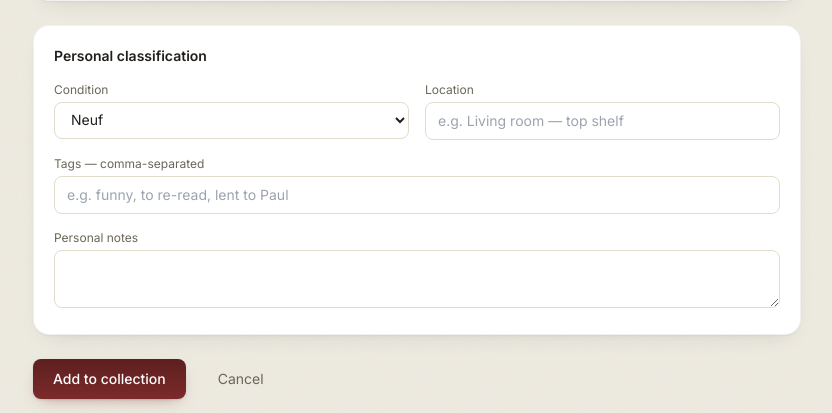
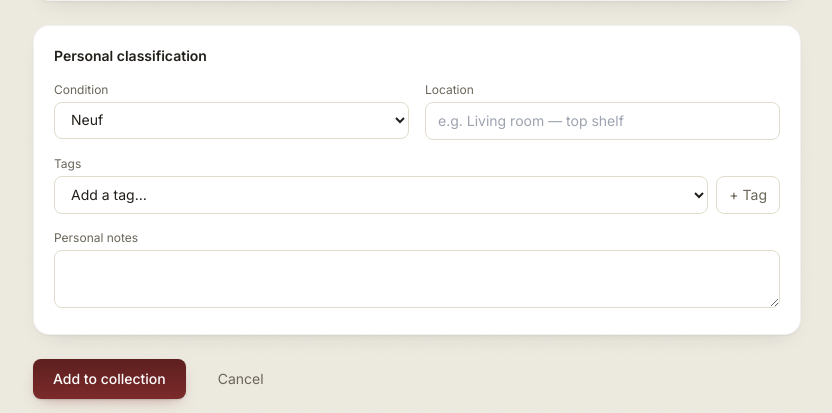
Before and after one commit to nopalpite/bibliak, a Flask app: page /books/new in a window 1280 px wide. Shown: the part 938-1351 px from the top of the page, without its empty margins (367-1199 px from the left). Run offline with Flask 3, Linux system fonts and the light colour scheme; data comes from the database, SQL or seed files in the repository; data that the repository does not hold is empty; some libraries are stand-ins or nearby versions.

Commit message:
Make tags a dropdown-select like series and publisher, not free text
Tags in the add/edit form now come from a dropdown of existing tags
(multi-select via removable chips) plus a "+" quick-create button, the
same pattern already used for series and publisher — avoids the
duplicate/typo tags a free-text field invited. Tags can still be
managed from Administration > Reference data, unchanged.

The submitted "tags" field is still a comma-separated string under the
hood, so book_service and the CSV/JSON import/export formats are
unaffected. Chips are rendered client-side via the DOM API rather than
string-built HTML, since a tag label can contain quotes or apostrophes
that would otherwise break out of an inline event-handler attribute —
verified with an apostrophe-containing tag end to end (dropdown add,
quick-create, submit, re-edit).

```diff
--- a/app/routes/books.py
+++ b/app/routes/books.py
@@ -120,6 +120,52 @@ def quick_create_publisher():
         "partials/field_publisher.html",
         publishers=Publisher.query.order_by(Publisher.name).all(),
         values={"publisher_id": publisher.id},
+        message=message,
+        error=False,
+        entered_name="",
+    )
+
+
+@books_bp.route("/tags/quick-create", methods=["POST"])
+def quick_create_tag():
+    """Creates a tag from the add/edit form (the "+" button next to the
+    tags selector), without leaving the page. The newly created tag is
+    added to the tags already selected in the returned field (passed
+    through as a comma-separated "selected" field, mirroring the "tags"
+    hidden field the form itself submits)."""
+    name = request.form.get("name", "").strip()
+    selected = [t for t in request.form.get("selected", "").split(",") if t.strip()]
+
+    if not name:
+        return render_template(
+            "partials/field_tags.html",
+            existing_tags=Tag.query.order_by(Tag.label).all(),
+            values={"tags_list": selected},
+            message=t('Please enter a tag name.'),
+            error=True,
+            entered_name="",
+        )
+
+    tag = Tag.query.filter_by(label=name).first()
+    already_existing = tag is not None
+    if not tag:
+        tag = Tag(label=name)
+        db.session.add(tag)
+        db.session.commit()
+
+    if tag.label not in selected:
+        selected.append(tag.label)
+
+    message = (
+        t('"{name}" already existed: added.', name=tag.label)
+        if already_existing
+        else t('"{name}" created and added.', name=tag.label)
+    )
+
+    return render_template(
+        "partials/field_tags.html",
+        existing_tags=Tag.query.order_by(Tag.label).all(),
+        values={"tags_list": selected},
         message=message,
         error=False,
         entered_name="",
@@ -335,7 +381,7 @@ def _empty_values():
     return {
         "title": "", "item_type": "", "isbn": "", "series_id": None, "volume": "",
         "authors": "", "publisher_id": None, "publication_date": "", "summary": "",
-        "condition": "", "location": "", "tags": "", "personal_notes": "",
+        "condition": "", "location": "", "tags": "", "tags_list": [], "personal_notes": "",
         "image_url": None, "remote_image_url": None,
     }
 
@@ -354,6 +400,7 @@ def _values_from_book(book):
         "condition": book.condition or "",
         "location": book.location.label if book.location else "",
         "tags": ", ".join(book.tag_list),
+        "tags_list": book.tag_list,
         "personal_notes": book.personal_notes or "",
         "image_url": url_for("static", filename="covers/" + book.cover_image) if book.cover_image else None,
         "remote_image_url": None,
@@ -374,6 +421,7 @@ def _values_from_prefill(prefill):
         "condition": "",
         "location": "",
         "tags": "",
+        "tags_list": [],
         "personal_notes": "",
         "image_url": prefill.get("image_url"),
         "remote_image_url": prefill.get("image_url"),
@@ -411,6 +459,7 @@ def _values_from_form(form):
         "condition": form.get("condition", ""),
         "location": form.get("location", ""),
         "tags": form.get("tags", ""),
+        "tags_list": [t for t in form.get("tags", "").split(",") if t.strip()],
         "personal_notes": form.get("personal_notes", ""),
         "image_url": form.get("remote_image_url") or None,
         "remote_image_url": form.get("remote_image_url") or None,
--- a/app/templates/book_form.html
+++ b/app/templates/book_form.html
@@ -179,14 +179,7 @@
       </div>
 
       <div>
-        <label class="block text-xs mb-1" style="color: var(--ink-muted);">{{ t('Tags — comma-separated') }}</label>
-        <input type="text" name="tags" list="tags-list"
-               value="{{ values.tags }}"
-               placeholder="{{ t('e.g. funny, to re-read, lent to Paul') }}"
-               class="w-full px-3 py-2 rounded-lg border text-sm bg-transparent" style="border-color: var(--border);">
-        <datalist id="tags-list">
-          {% for tag in existing_tags %}<option value="{{ tag.label }}">{% endfor %}
-        </datalist>
+        {% include "partials/field_tags.html" %}
       </div>
 
       <div>
@@ -219,6 +212,8 @@
     create: {{ t('Create')|tojson }},
     seriesCreateFailed: {{ t('Could not create the series: check your connection and try again.')|tojson }},
     publisherCreateFailed: {{ t('Could not create the publisher: check your connection and try again.')|tojson }},
+    tagCreateFailed: {{ t('Could not create the tag: check your connection and try again.')|tojson }},
+    removeTag: {{ t('Remove {tag}')|tojson }},
   };
 
   function previewPhoto(event) {
@@ -261,6 +256,11 @@
   function showCreatePublisher() {
     document.getElementById('publisher-creation').classList.remove('hidden');
     document.getElementById('new-publisher-name').focus();
+  }
+
+  function showCreateTag() {
+    document.getElementById('tags-creation').classList.remove('hidden');
+    document.getElementById('new-tag-name').focus();
   }
 
   // Deliberately using plain fetch() rather than HTMX: this button lives
@@ -343,18 +343,113 @@
     }
   }
 
+  let tagCreationInProgress = false;
+
+  async function quickCreateTag() {
+    if (tagCreationInProgress) return;
+    tagCreationInProgress = true;
+
+    const nameField = document.getElementById('new-tag-name');
+    const button = document.getElementById('create-tag-button');
+    const name = nameField ? nameField.value : '';
+
+    if (button) { button.disabled = true; button.textContent = FORM_I18N.creating; }
+
+    try {
+      const response = await fetch("{{ url_for('books.quick_create_tag') }}", {
+        method: 'POST',
+        headers: { 'Content-Type': 'application/x-www-form-urlencoded' },
+        body: 'name=' + encodeURIComponent(name) + '&selected=' + encodeURIComponent(currentTags().join(',')),
+      });
+      if (!response.ok) {
+        throw new Error('HTTP response ' + response.status);
+      }
+      const html = await response.text();
+      const container = document.getElementById('tags-field-container');
+      if (container) {
+        container.outerHTML = html;
+        renderTagChips(currentTags());
+      }
+    } catch (error) {
+      if (button) { button.disabled = false; button.textContent = FORM_I18N.create; }
+      alert(FORM_I18N.tagCreateFailed);
+    } finally {
+      tagCreationInProgress = false;
+    }
+  }
+
+  // --- Tags: dropdown-picked, multi-value, rendered as removable chips.
+  // Chips are built with the DOM API (not string/innerHTML concatenation):
+  // a tag label can contain quotes or apostrophes, which would otherwise
+  // break out of an inline onclick="..." attribute — see
+  // tests/test_template_safety.py for the same pitfall server-side.
+  function currentTags() {
+    const field = document.getElementById('tags-hidden-field');
+    return field && field.value ? field.value.split(',') : [];
+  }
+
+  function setTags(tags) {
+    document.getElementById('tags-hidden-field').value = tags.join(',');
+    renderTagChips(tags);
+  }
+
+  function renderTagChips(tags) {
+    const container = document.getElementById('tags-chips');
+    if (!container) return;
+    container.className = 'flex flex-wrap gap-1.5' + (tags.length ? ' mt-2' : '');
+    container.innerHTML = '';
+    tags.forEach((label) => {
+      const chip = document.createElement('span');
+      chip.className = 'tag-chip inline-flex items-center gap-1 pl-2.5 pr-1.5 py-1 rounded-full text-xs';
+      chip.style.background = 'var(--accent-soft)';
+      chip.style.color = 'var(--accent)';
+      chip.append(label + ' ');
+
+      const button = document.createElement('button');
+      button.type = 'button';
+      button.className = 'leading-none w-4 h-4 inline-flex items-center justify-center rounded-full hover:bg-black/10';
+      button.textContent = '×';
+      button.setAttribute('aria-label', FORM_I18N.removeTag.replace('{tag}', label));
+      button.addEventListener('click', () => removeTag(label));
+      chip.appendChild(button);
+
+      container.appendChild(chip);
+    });
+  }
+
+  function addSelectedTag() {
+    const select = document.getElementById('tags-select');
+    const label = select.value;
+    select.value = '';
+    if (!label) return;
+    const tags = currentTags();
+    if (!tags.includes(label)) {
+      tags.push(label);
+      setTags(tags);
+    }
+  }
+
+  function removeTag(label) {
+    setTags(currentTags().filter((t) => t !== label));
+  }
+
+  renderTagChips(currentTags());
+
   // Event delegation on document rather than inline onclick/ontouchend
   // attributes on the button: the latter is replaced (outerHTML) after each
-  // series creation, a handler attached directly to it would disappear with
-  // it. Delegation from document stays valid no matter how many times the
-  // button is recreated, and "pointerup" unifies touch/mouse more reliably
-  // than "click" alone on mobile (especially when a virtual keyboard was
-  // just open).
+  // series/publisher/tag creation, a handler attached directly to it would
+  // disappear with it. Delegation from document stays valid no matter how
+  // many times the button is recreated, and "pointerup" unifies touch/mouse
+  // more reliably than "click" alone on mobile (especially when a virtual
+  // keyboard was just open).
   function isCreateSeriesButton(event) {
     return event.target && event.target.closest && event.target.closest('#create-series-button');
   }
   function isCreatePublisherButton(event) {
     return event.target && event.target.closest && event.target.closest('#create-publisher-button');
+  }
+  function isCreateTagButton(event) {
+    return event.target && event.target.closest && event.target.closest('#create-tag-button');
   }
   document.addEventListener('pointerup', function (event) {
     if (isCreateSeriesButton(event)) {
@@ -363,6 +458,9 @@
     } else if (isCreatePublisherButton(event)) {
       event.preventDefault();
       quickCreatePublisher();
+    } else if (isCreateTagButton(event)) {
+      event.preventDefault();
+      quickCreateTag();
     }
   });
   document.addEventListener('click', function (event) {
@@ -370,6 +468,8 @@
       quickCreateSeries();
     } else if (isCreatePublisherButton(event)) {
       quickCreatePublisher();
+    } else if (isCreateTagButton(event)) {
+      quickCreateTag();
     }
   });
 
--- /dev/null
+++ b/app/templates/partials/field_tags.html
@@ -0,0 +1,40 @@
+<div id="tags-field-container">
+  <label class="block text-xs mb-1" style="color: var(--ink-muted);">{{ t('Tags') }}</label>
+  <div class="flex gap-2">
+    <select id="tags-select" onchange="addSelectedTag()" class="flex-1 px-3 py-2 rounded-lg border text-sm bg-transparent" style="border-color: var(--border);">
+      <option value="">{{ t('Add a tag…') }}</option>
+      {% for tag in existing_tags %}
+      <option value="{{ tag.label }}">{{ tag.label }}</option>
+      {% endfor %}
+    </select>
+    <button type="button" onclick="showCreateTag()"
+            class="px-3 py-2 rounded-lg border text-sm flex-shrink-0" style="border-color: var(--border); color: var(--ink-muted);"
+            title="{{ t('Create a new tag') }}">
+      + {{ t('Tag') }}
+    </button>
+  </div>
+
+  {% if message %}
+  <p class="text-xs mt-1.5" style="color: {{ 'var(--accent)' if error else 'var(--foliage)' }};">
+    {{ '⚠️' if error else '✓' }} {{ message }}
+  </p>
+  {% endif %}
+
+  <div id="tags-creation" class="{{ '' if error else 'hidden' }} mt-2 space-y-2">
+    <input
+      type="text" id="new-tag-name" placeholder="{{ t('New tag name') }}"
+      value="{{ entered_name or '' }}"
+      autocomplete="off" autocorrect="off"
+      onkeydown="if (event.key === 'Enter') { event.preventDefault(); quickCreateTag(); }"
+      class="w-full px-3 py-2 rounded-lg border text-sm bg-transparent" style="border-color: var(--border);">
+    <button
+      type="button"
+      id="create-tag-button"
+      class="btn-primary w-full px-3 py-2.5 rounded-lg text-sm"
+    >{{ t('Create tag') }}</button>
+    <p class="text-xs" style="color: var(--ink-muted);">{{ t('Tip: the keyboard Enter key also works.') }}</p>
+  </div>
+
+  <div id="tags-chips" class="flex flex-wrap gap-1.5"></div>
+  <input type="hidden" name="tags" id="tags-hidden-field" value="{{ values.tags_list|join(',') }}">
+</div>
```
Also changed, not shown: app/translations/en.json (+9 -2 lines), app/translations/fr.json (+9 -2 lines), tests/test_routes.py (+34 -0 lines), README.md.
